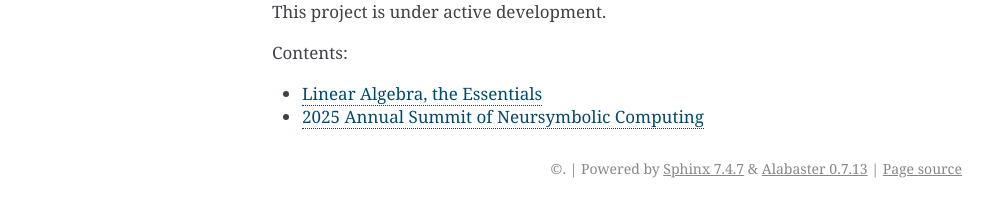
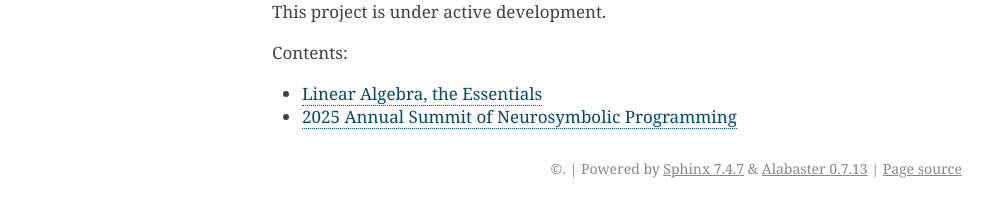
Before and after one commit to Hyperdimensional-Cog-Architectures/notebooks, a Sphinx documentation site: the page built from docs/source/index.rst, in a window 1280 px wide. Shown: the part 328-545 px from the top of the page, without its empty margins (148-1140 px from the left). Built offline with Sphinx 7.4.7, drawn with Linux system fonts in a browser that asks for light colours.

Commit message:
Update waterloo_research_2025.rst

```diff
--- a/docs/source/waterloo_research_2025.rst
+++ b/docs/source/waterloo_research_2025.rst
@@ -1,2 +1,2 @@
-2025 Annual Summit of Neursymbolic Computing
+2025 Annual Summit of Neurosymbolic Programming
 ==========================================================
```
